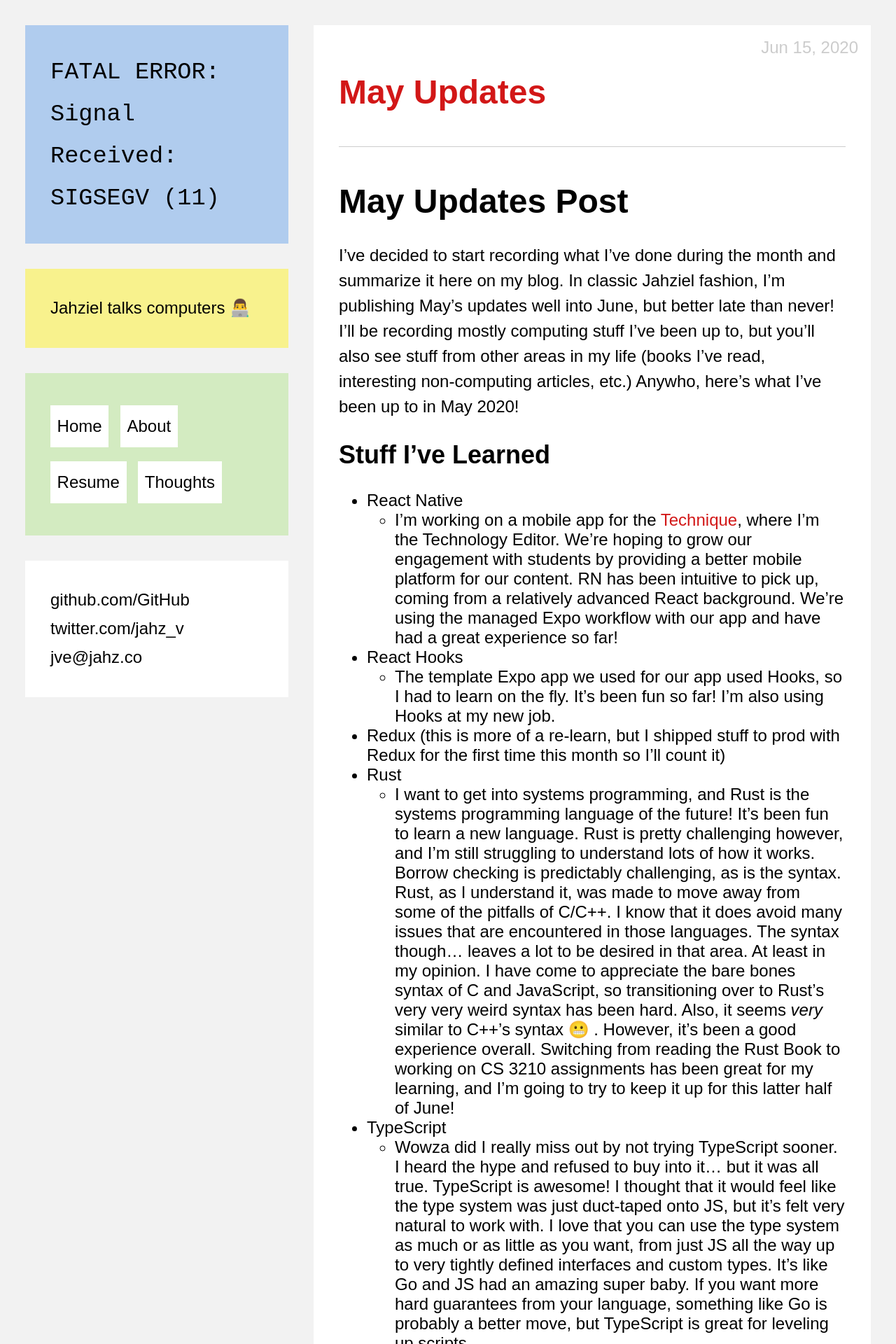
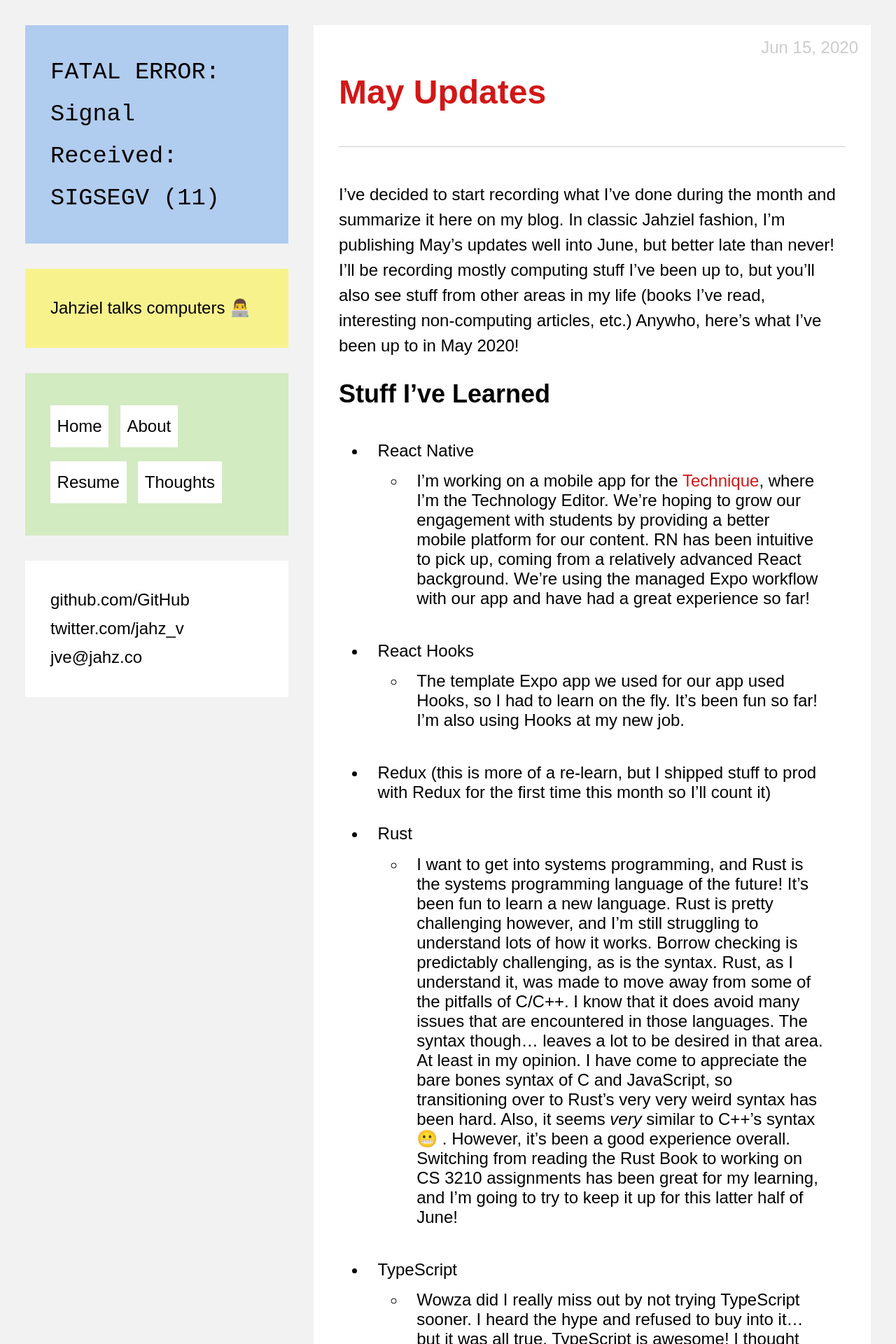
Before and after one commit to jahzielv/jahzielv.github.io, a Jekyll site: the page built from _posts/2020-6-15-mayupdates.md, in a window 1280 px wide. Shown: the top 1920 px of the page at 70% size. Built offline with Jekyll 4.4.1, drawn with Linux system fonts in a browser that asks for light colours.

Commit message:
css edits

```diff
--- a/_posts/2020-6-15-mayupdates.md
+++ b/_posts/2020-6-15-mayupdates.md
@@ -2,8 +2,6 @@
 layout: post
 title: May Updates
 ---
-# May Updates Post
-
 I've decided to start recording what I've done during the month and summarize it here on my blog. In classic Jahziel fashion, I'm publishing May's updates well into June, but better late than never! I'll be recording mostly computing stuff I've been up to, but you'll also see stuff from other areas in my life (books I've read, interesting non-computing articles, etc.) Anywho, here's what I've been up to in May 2020!
 
 ## Stuff I've Learned
--- a/_sass/_layout.scss
+++ b/_sass/_layout.scss
@@ -10,7 +10,6 @@
 .color4 {
     background: $green;
 }
-
 
 /*****************************************************************************/
 /*
@@ -29,7 +28,7 @@ a {
     -webkit-transition: color 0.25s ease-in, background 0.25s ease-in;
     -moz-transition: color 0.25s ease-in, background 0.25s ease-in;
     -o-transition: color 0.25s ease-in, background 0.25s ease-in;
-    transition: color 0.25s ease-in, background 0.25s ease-in
+    transition: color 0.25s ease-in, background 0.25s ease-in;
 }
 
 p {
@@ -47,23 +46,26 @@ p {
     }
 }
 
+li {
+    padding: 0.65em;
+}
+
 .main-content {
     width: 65%;
-  float:right;
-  padding:0;
+    float: right;
+    padding: 0;
 
     a {
         color: #d21717;
         &:hover,
         &:focus {
-      color: #E40000;
+            color: #e40000;
         }
     }
     .module {
         margin-left: 0;
     }
 }
-
 
 /*****************************************************************************/
 /*
@@ -75,7 +77,7 @@ nav {
     a {
         padding: 0.4em;
         background: #fff;
-    display:inline-block;
+        display: inline-block;
         &:nth-child(2n) {
             margin: 10px;
         }
@@ -133,8 +135,8 @@ header {
 article {
     p {
         a {
-      border-bottom: .125em solid #ccc;
-      padding: 0 0 .15em 0;
+            border-bottom: 0.125em solid #ccc;
+            padding: 0 0 0.15em 0;
             display: inline;
             &:hover {
                 background: $link-hover;
@@ -166,7 +168,7 @@ pre {
 
 blockquote {
     position: relative;
-    border: .1em solid #ddd;
+    border: 0.1em solid #ddd;
     border-top-color: #eee;
     border-bottom-color: #bbb;
     padding: $spacing-unit;
```
Also changed, not shown: _sass/_normalize.scss (indentation only). Lines whose indentation alone changed are shown as unchanged.
